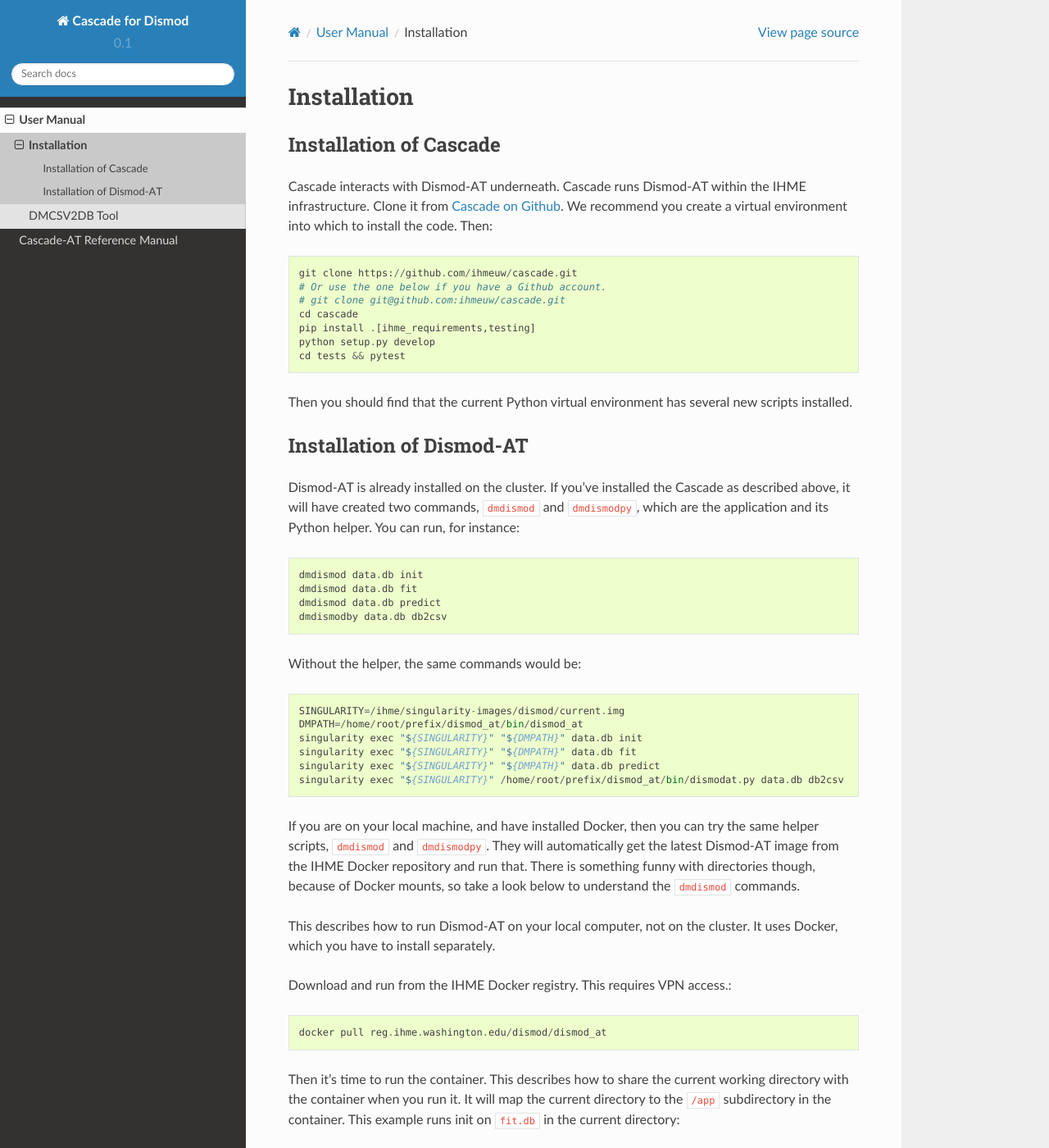
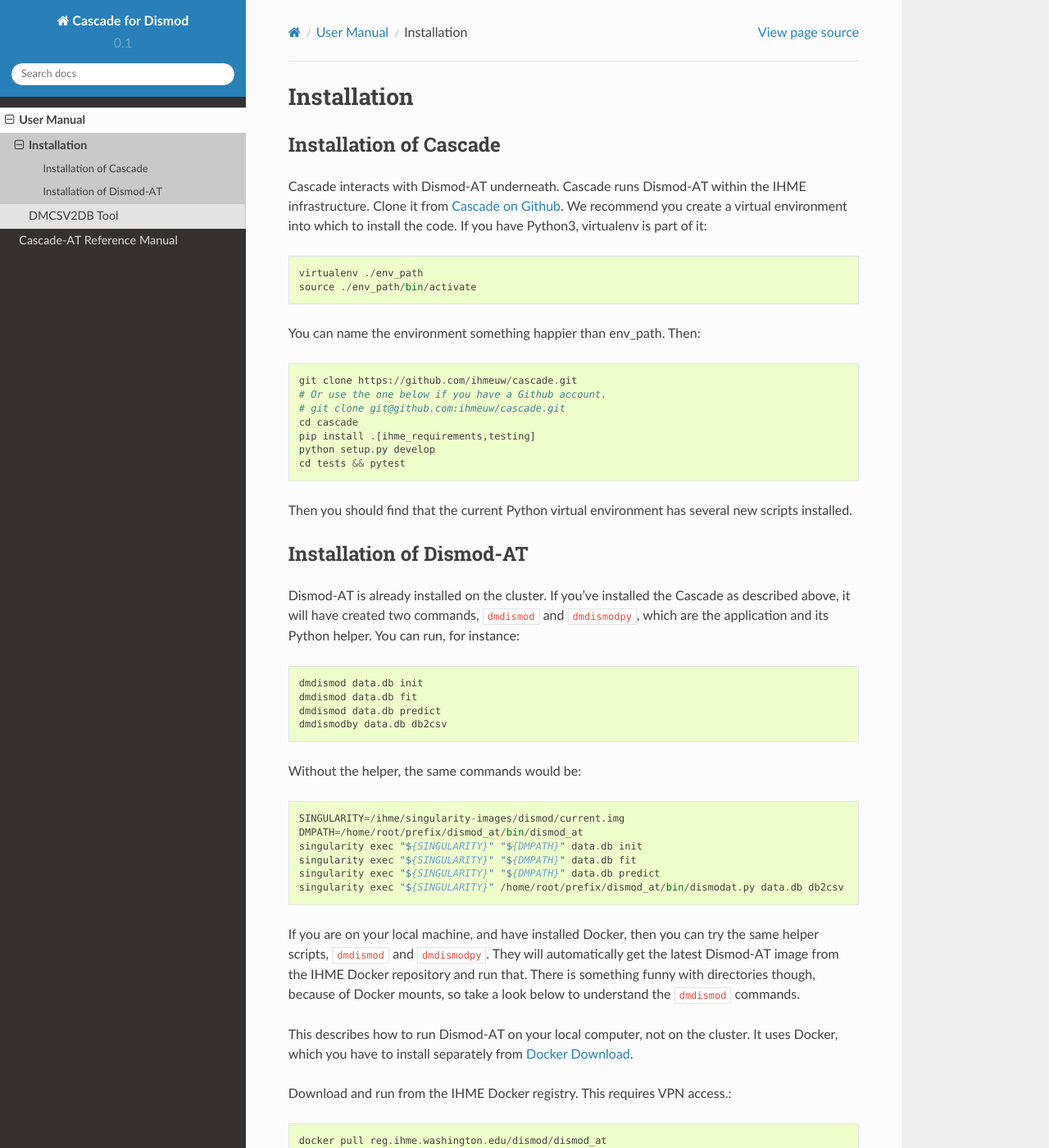
Before and after one commit to ihmeuw/cascade-at, a Sphinx documentation site: the page built from docs/install.rst, in a window 1280 px wide and 1400 px high. Shown: the whole window at 82% size. Built offline with Sphinx 7.4.7 and the Read the Docs theme 2.0.0, drawn with Linux system fonts in a browser that asks for light colours.

Commit message:
doc changes on the fly yeah

```diff
--- a/docs/install.rst
+++ b/docs/install.rst
@@ -7,7 +7,13 @@
 the IHME infrastructure. Clone it from
 `Cascade on Github <https://github.com/ihmeuw/cascade>`_.
 We recommend you create a virtual environment into which to install
-the code. Then::
+the code. If you have Python3, virtualenv is part of it::
+
+    virtualenv ./env_path
+    source ./env_path/bin/activate
+
+You can name the environment something happier than env_path.
+Then::
 
     git clone https://github.com/ihmeuw/cascade.git
     # Or use the one below if you have a Github account.
@@ -51,7 +57,8 @@
 ``dmdismod`` commands.
 
 This describes how to run Dismod-AT on your local computer, not on the
-cluster. It uses Docker, which you have to install separately.
+cluster. It uses Docker, which you have to install separately
+from `Docker Download <https://www.docker.com/get-started>`_.
 
 Download and run from the IHME Docker registry. This requires
 VPN access.::
```
